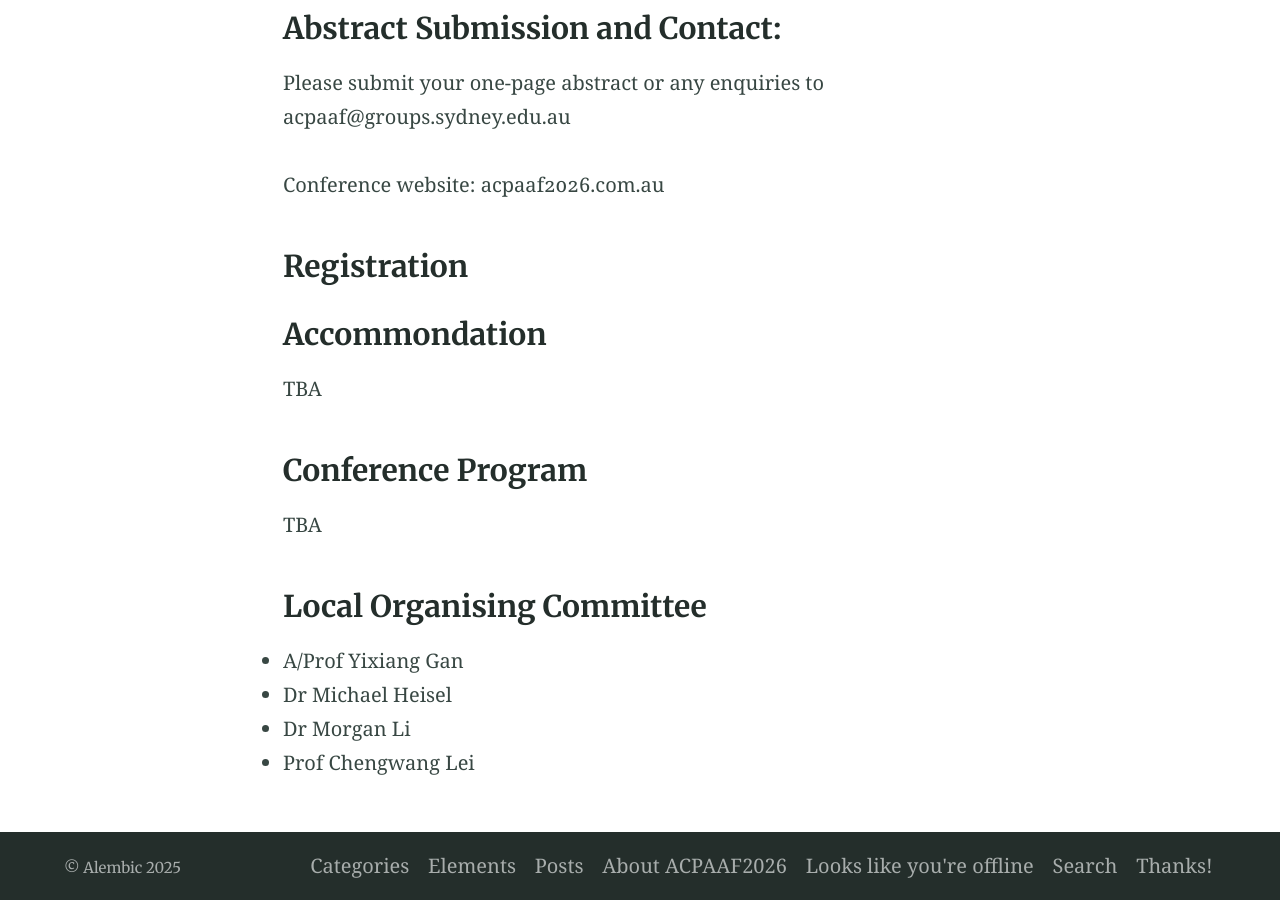
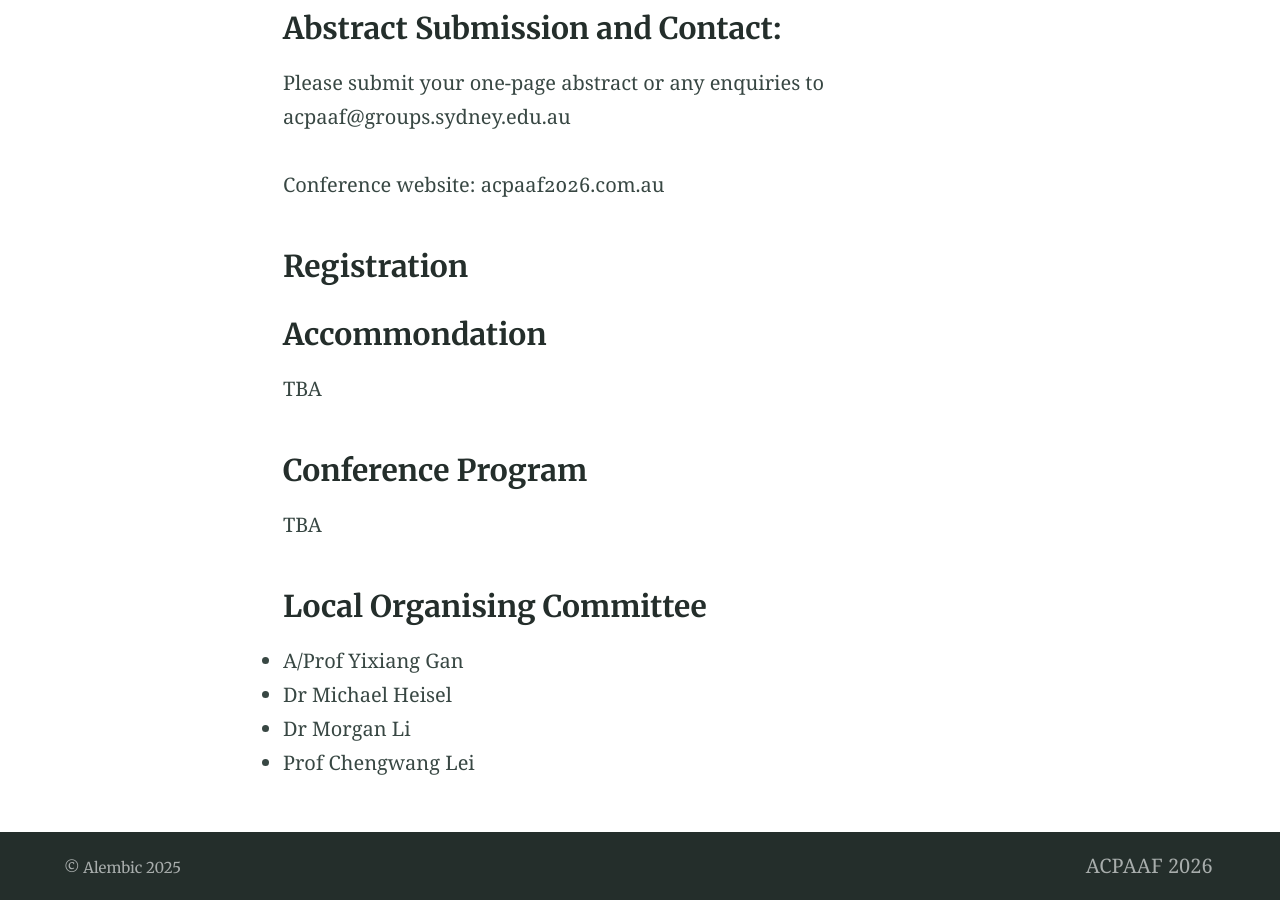
Before and after one commit to ganyx/acpaaf2026, a Jekyll site: the page built from index.md, in a window 1280 px wide and 900 px high, scrolled down 1432 px. Built offline with Jekyll 4.4.1, drawn with Linux system fonts in a browser that asks for light colours.

Commit message:
Update _config.yml

```diff
--- a/_config.yml
+++ b/_config.yml
@@ -134,9 +134,9 @@ navigation_header:
 #- title: Fork Alembic
 #  url: https://github.com/daviddarnes/alembic
 
-#navigation_footer:
-#- title: Created by David Darnes
-#  url: https://darn.es
+navigation_footer:
+- title: ACPAAF 2026
+  url: https://acpaaf.org.au
 
 social_links: # Appears in sidebar. Set the urls then uncomment and comment out as desired
   Twitter: https://twitter.com/DavidDarnes
```
